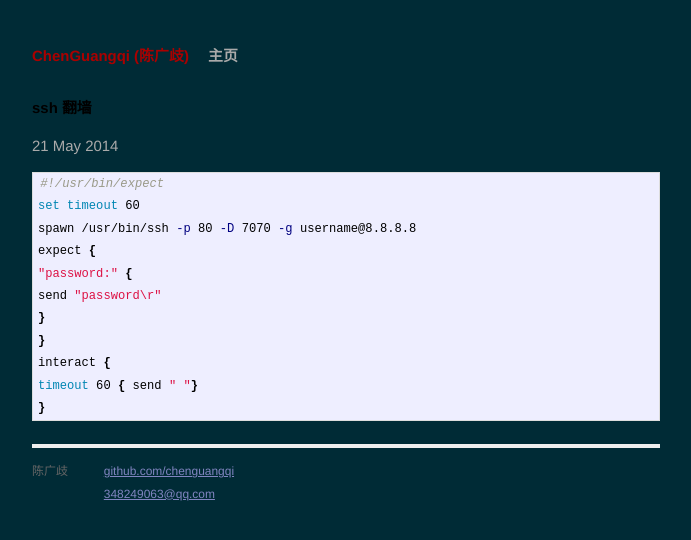
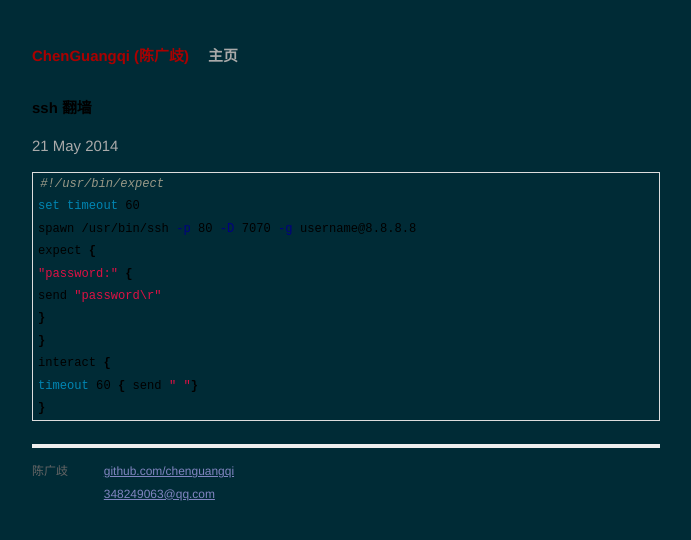
Before and after one commit to chenguangqi/chenguangqi.github.io, a Jekyll site: the page built from _posts/2014-05-21-ssh-proxy.markdown, in a window 1280 px wide. Shown: the top 540 px of the page, without its empty margins (294-985 px from the left). Built offline with Jekyll 4.4.1, drawn with Linux system fonts in a browser that asks for light colours.

Commit message:
Update main.css

```diff
--- a/css/main.css
+++ b/css/main.css
@@ -131,7 +131,7 @@ a:visited { color: #a0a; }
 /* standard */
 .post pre {
   border: 1px solid #ddd;
-  background-color: #eef;
+  background-color: #002B36;
   padding: 0 .4em;
 }
 
@@ -141,7 +141,7 @@ a:visited { color: #a0a; }
 
 .post code {
   border: 1px solid #ddd;
-  background-color: #eef;
+  background-color: #002B36;
   padding: 0 .2em;
 }
 
@@ -152,10 +152,10 @@ a:visited { color: #a0a; }
 /* terminal */
 .post pre.terminal {
   border: 1px solid #000;
-  background-color: #333;
+  background-color: #002B36;
   color: #FFF;
 }
 
 .post pre.terminal code {
-  background-color: #333;
+  background-color: #002B36;
 }
```
